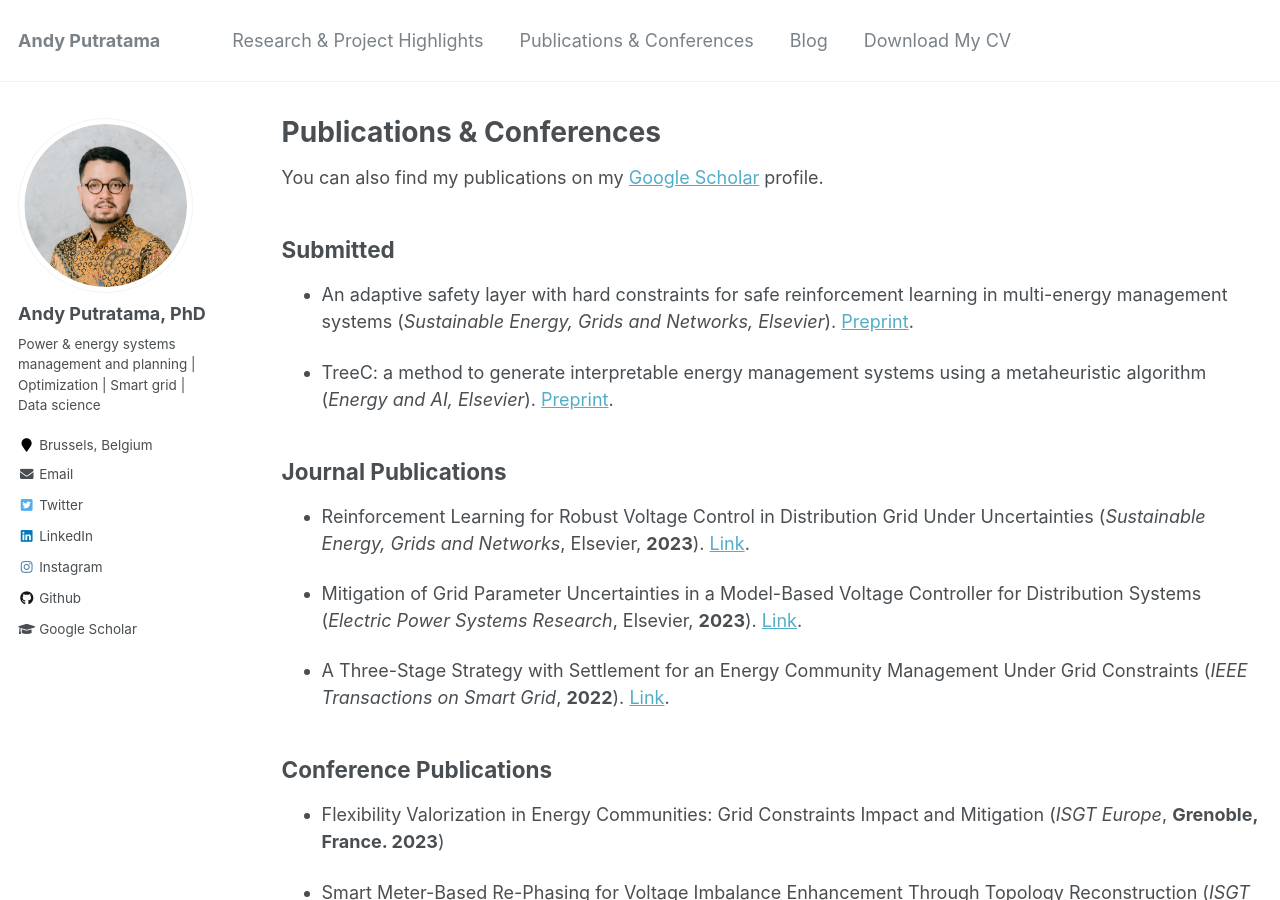
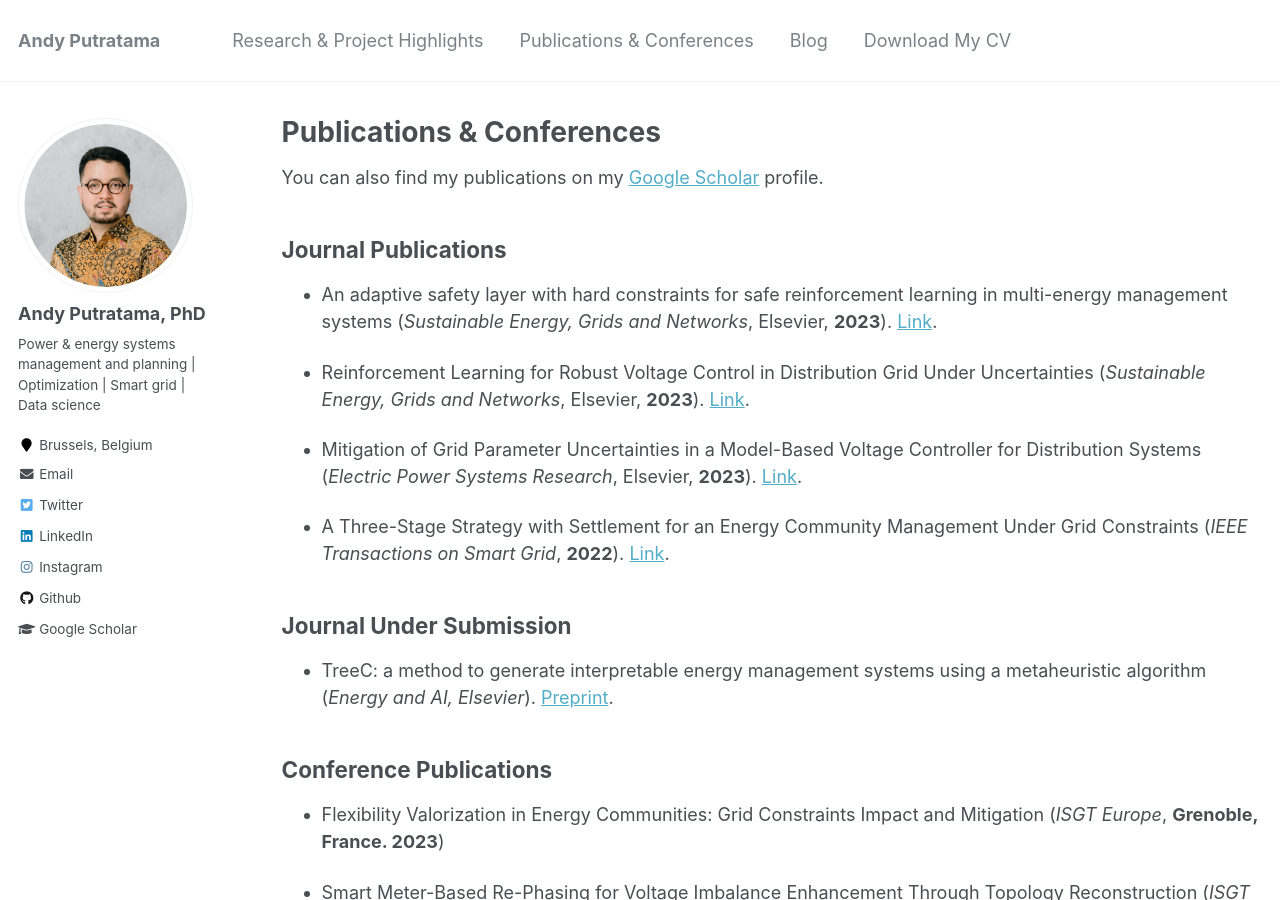
Before and after one commit to andyptr/andyptr.github.io, a Jekyll site: the page built from _pages/publications.md, in a window 1280 px wide and 900 px high. Built offline with Jekyll 4.4.1, drawn with Linux system fonts in a browser that asks for light colours.

Commit message:
Update publications.md

```diff
--- a/_pages/publications.md
+++ b/_pages/publications.md
@@ -7,19 +7,20 @@ author_profile: true
 
 You can also find my publications on my [Google Scholar](https://scholar.google.com/citations?user=pesoiO8AAAAJ&hl=en) profile.
 
-## Submitted
+## Journal Publications
 
-* An adaptive safety layer with hard constraints for safe reinforcement learning in multi-energy management systems (_Sustainable Energy, Grids and Networks, Elsevier_). [Preprint](https://arxiv.org/abs/2304.08897).
-
-* TreeC: a method to generate interpretable energy management systems using a metaheuristic algorithm (_Energy and AI, Elsevier_). [Preprint](https://arxiv.org/abs/2304.08310).
-
-## Journal Publications
+* An adaptive safety layer with hard constraints for safe reinforcement learning in multi-energy management systems (_Sustainable Energy, Grids and Networks_, Elsevier, **2023**). [Link](https://doi.org/10.1016/j.segan.2023.101202).
 
 * Reinforcement Learning for Robust Voltage Control in Distribution Grid Under Uncertainties  (_Sustainable Energy, Grids and Networks_, Elsevier, **2023**). [Link](https://www.sciencedirect.com/science/article/pii/S2352467722002041).
 
 * Mitigation of Grid Parameter Uncertainties in a Model-Based Voltage Controller for Distribution Systems (_Electric Power Systems Research_, Elsevier, **2023**). [Link](https://www.sciencedirect.com/science/article/abs/pii/S0378779623001104).
 
 * A Three-Stage Strategy with Settlement for an Energy Community Management Under Grid Constraints (_IEEE Transactions on Smart Grid_, **2022**). [Link](https://ieeexplore.ieee.org/abstract/document/9758051).
+
+
+## Journal Under Submission
+
+* TreeC: a method to generate interpretable energy management systems using a metaheuristic algorithm (_Energy and AI, Elsevier_). [Preprint](https://arxiv.org/abs/2304.08310).
 
 
 ## Conference Publications
```
